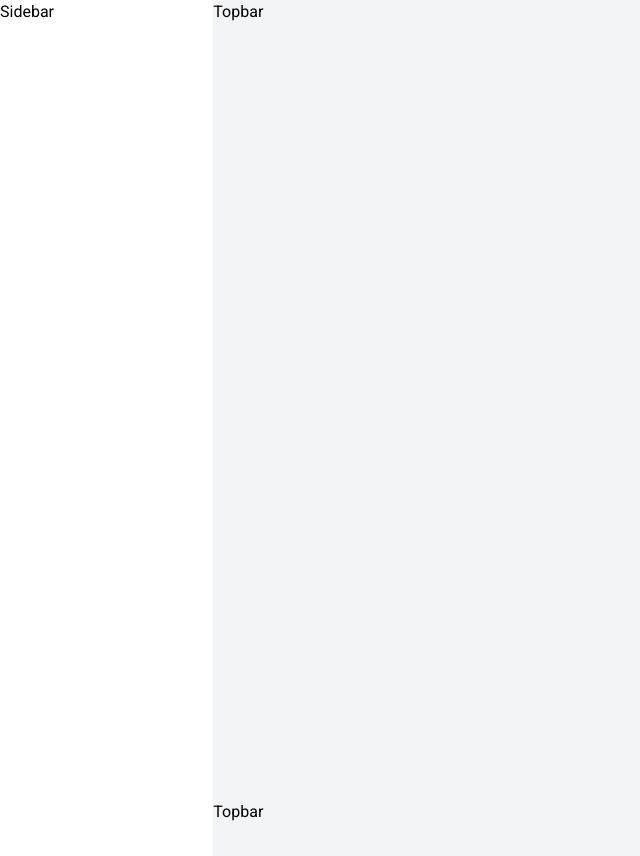
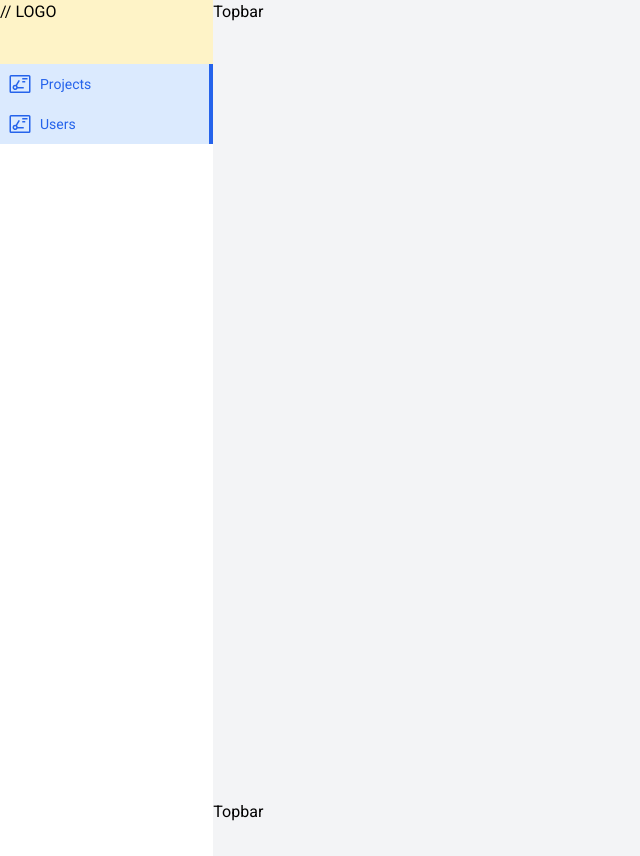
Before and after one commit to rmingon/agile-tools, a Nuxt app in the folder front/: page / in a window 1280 px wide. Shown: the top 856 px of the page, without its empty margins (0-640 px from the left). Built offline with nearby package versions, Linux system fonts and the light colour scheme.

Commit message:
add sidebar face

```diff
--- a/front/components/Sidebar.vue
+++ b/front/components/Sidebar.vue
@@ -1,5 +1,32 @@
 <template>
-  <div class="h-screen">
-      Sidebar
+  <div>
+    <div class="h-16 bg-amber-100">
+      // LOGO
+    </div>
+    <div class="flex-col">
+      <div v-for="tab in tabs" class="h-10 flex items-center bg-blue-100 px-2 cursor-pointer text-sm border-r-4 border-blue-600 hover:bg-blue-100 transform duration-100 hover:border-r-2 hover:border-blue-600">
+        <div class="mr-2 text-blue-600">
+          <svg width="24" height="24" viewBox="0 0 32 32"><path d="M28 4H4a2 2 0 0 0-2 2v20a2 2 0 0 0 2 2h24a2 2 0 0 0 2-2V6a2 2 0 0 0-2-2zm0 22H4V6h24z" fill="currentColor"/><path d="M21 20h-8a3.51 3.51 0 0 0-.88-1.86l3.8-6.64l-1.74-1l-3.78 6.62a3.35 3.35 0 0 0-.9-.12a3.5 3.5 0 1 0 3.15 5H21zM9.5 22a1.5 1.5 0 1 1 1.5-1.5A1.5 1.5 0 0 1 9.5 22z" fill="currentColor"/><path d="M19 8h7v2h-7z" fill="currentColor"/><path d="M19 12h4v2h-4z" fill="currentColor"/></svg>
+        </div>
+        <p class="text-blue-600">{{tab.label}}</p>
+      </div>
+    </div>
   </div>
 </template>
+
+<script setup lang="ts">
+  interface Tabs {
+    label: string
+    active: boolean
+  }
+  const tabs : Tabs[] = [
+    {
+      label: "Projects",
+      active: false
+    },
+    {
+      label: "Users",
+      active: false
+    }
+  ]
+</script>
```
